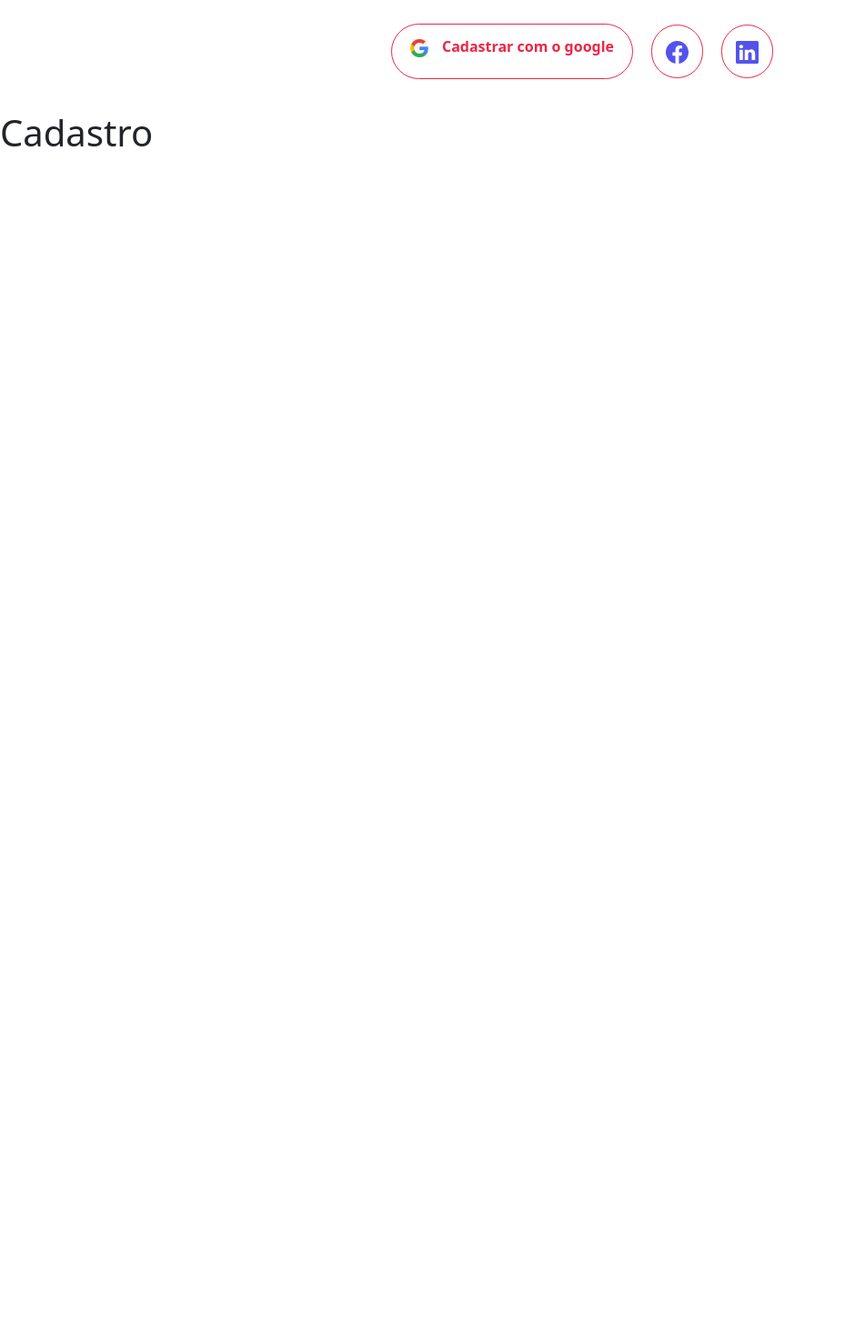
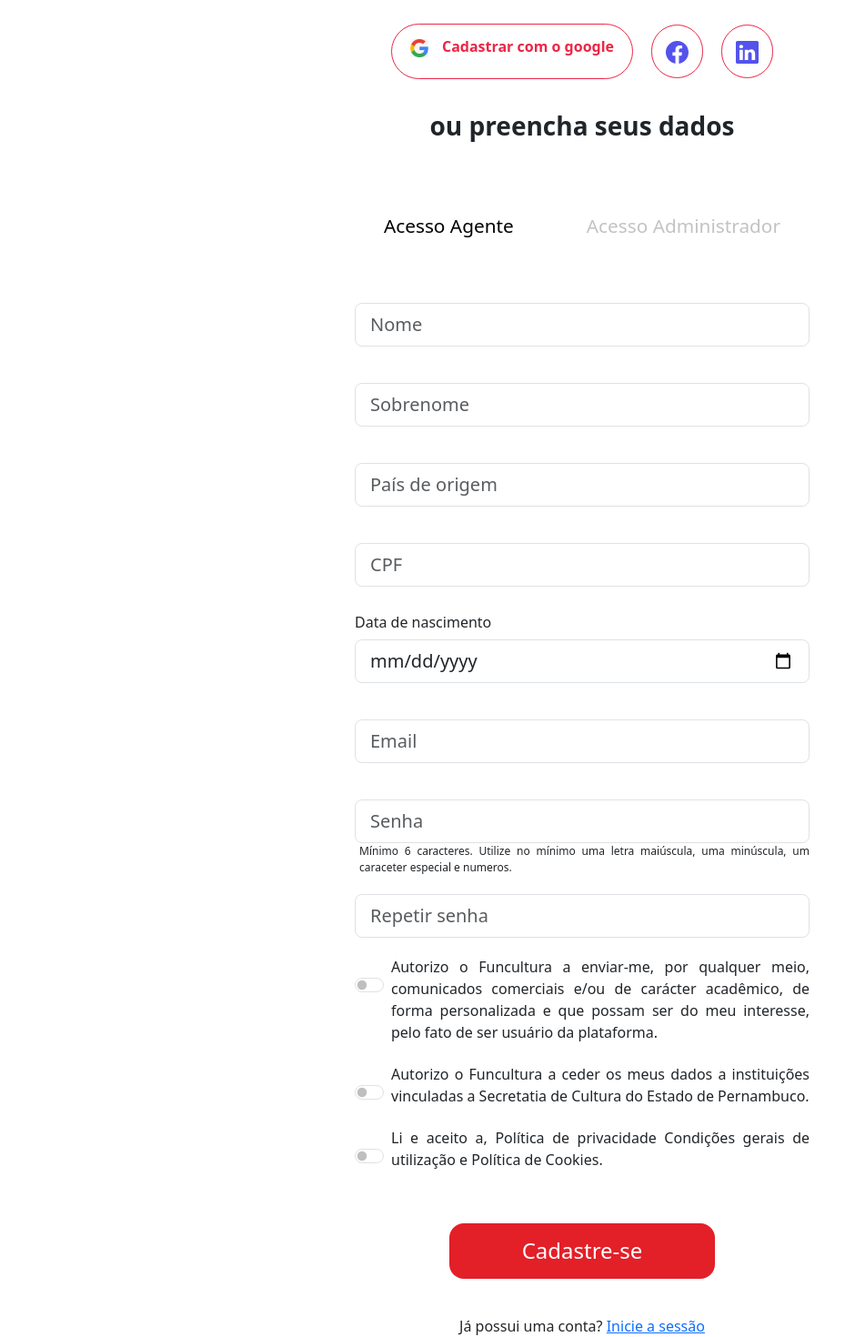
Before and after one commit to Squad11Unit/fundarpe_unit, a React (Create React App) app: page /cadastro in a window 1280 px wide. Shown: the part 310-1780 px from the top of the page at 91% size, without its empty margins (0-951 px from the left). Before the commit the page ends 800 px from the top, so only its background shows below. Built offline with nearby package versions, Linux system fonts and the light colour scheme.

Commit message:
feat: Cria formulario de cadastro

```diff
--- a/src/pages/Register/index.js
+++ b/src/pages/Register/index.js
@@ -1,14 +1,109 @@
+import { useState } from "react";
+import Form from "react-bootstrap/Form";
 import Header from "../../components/Header";
 import LoginHeader from "../../components/LoginHeader";
+import { Acessos } from "../Login/styled";
+import { ContainerRegister } from "./styled";
+import { useNavigate } from "react-router-dom";
 
 const Register = () => {
+  const [agente, setAgente] = useState(true);
+
+  const navigate = useNavigate();
+
+  const showAgenteRegister = () => {
+    setAgente(true);
+  };
+
+  const showAdminRegister = () => {
+    setAgente(false);
+  };
+
+  const handleSubmit = async (event) => {
+    event.preventDefault();
+    navigate("/login");
+  }
+
+
   return (
     <div>
-      <Header/>
-      <LoginHeader type="Cadastre-se" name="Cadastrar"/>
-      <h1>Cadastro</h1>
+      <Header />
+      <LoginHeader type="Cadastre-se" name="Cadastrar" />
+      <ContainerRegister onSubmit={handleSubmit}>
+        <h3>ou preencha seus dados</h3>
+
+        <Acessos>
+          <h4
+            onClick={showAgenteRegister}
+            style={{ color: agente ? "black" : "#c3c3c3" }}
+          >
+            Acesso Agente
+          </h4>
+          <h4
+            onClick={showAdminRegister}
+            style={{ color: !agente ? "black" : "#c3c3c3" }}
+          >
+            Acesso Administrador
+          </h4>
+        </Acessos>
+          <Form.Control required size="lg" type="text" placeholder="Nome" />
+          <Form.Control required type="text" size="lg" placeholder="Sobrenome" />
+          <Form.Control required type="text" size="lg" placeholder="País de origem" />
+          <Form.Control required type="text" size="lg" placeholder="CPF" />
+          {!agente && (
+            <Form.Control
+              required
+              type="text"
+              size="lg"
+              placeholder="Matrícula"
+            />
+          )}
+          <Form.Label column lg={20}>
+            Data de nascimento
+          </Form.Label>
+          <Form.Control
+            required
+            type="date"
+            size="lg"
+            placeholder="Data de nascimento"
+          />
+          <Form.Control required type="email" size="lg" placeholder="Email" />
+          <Form.Control
+            required
+            type="password"
+            size="lg"
+            placeholder="Senha"
+          />
+          <span>Mínimo 6 caracteres. Utilize no mínimo uma letra maiúscula, uma minúscula, um caraceter especial e numeros.</span>
+          <Form.Control
+            required
+            aria-required
+            type="password"
+            size="lg"
+            placeholder="Repetir senha"
+          />
+          <Form.Check
+            type="switch"
+            id="costom-switch"
+            label="Autorizo o Funcultura a enviar-me, por qualquer meio, comunicados comerciais e/ou de carácter acadêmico, de forma personalizada e que possam ser do meu interesse, pelo fato de ser usuário da plataforma."
+          />
+          <Form.Check
+            type="switch"
+            id="costom-switch"
+            label="Autorizo o Funcultura a ceder os meus dados a instituições vinculadas a Secretatia de Cultura do Estado de Pernambuco."
+          />
+          <Form.Check
+            required
+
+            type="switch"
+            id="costom-switch"
+            label="Li e aceito a, Política de privacidade Condições gerais de utilização e Política de Cookies."
+          />
+          <button type="submit">Cadastre-se</button>
+          <p>Já possui uma conta? <a href="/login">Inicie a sessão</a></p>
+      </ContainerRegister>
     </div>
   );
-}
+};
 
 export default Register;
--- /dev/null
+++ b/src/pages/Register/styled.js
@@ -0,0 +1,37 @@
+import styled from "styled-components";
+
+export const ContainerRegister = styled.form`
+   width: 500px;
+   margin: 0 auto;
+   display: flex;
+   flex-direction: column;
+   gap: 40px;
+   text-align: justify;
+   h3{
+    text-align: center;
+    font-weight: 700;
+   }
+   label {
+    margin: -20px 0 -40px;
+   }
+   span {
+    margin: -40px 0 -20px;
+    padding-left: 5px;
+    font-size:12px;
+   }
+   button {
+    width: 292px;
+    padding: 0.8rem 1rem;
+    margin: 1rem auto 0;
+    border: none;
+    border-radius: 1rem;
+    background-color: #e31f28;
+    color: #fff;
+    transition: 0.2s;
+    cursor: pointer;
+    font-size: 1.5rem;
+  }
+  p{
+    margin: 0 auto;
+  }
+`;
```
